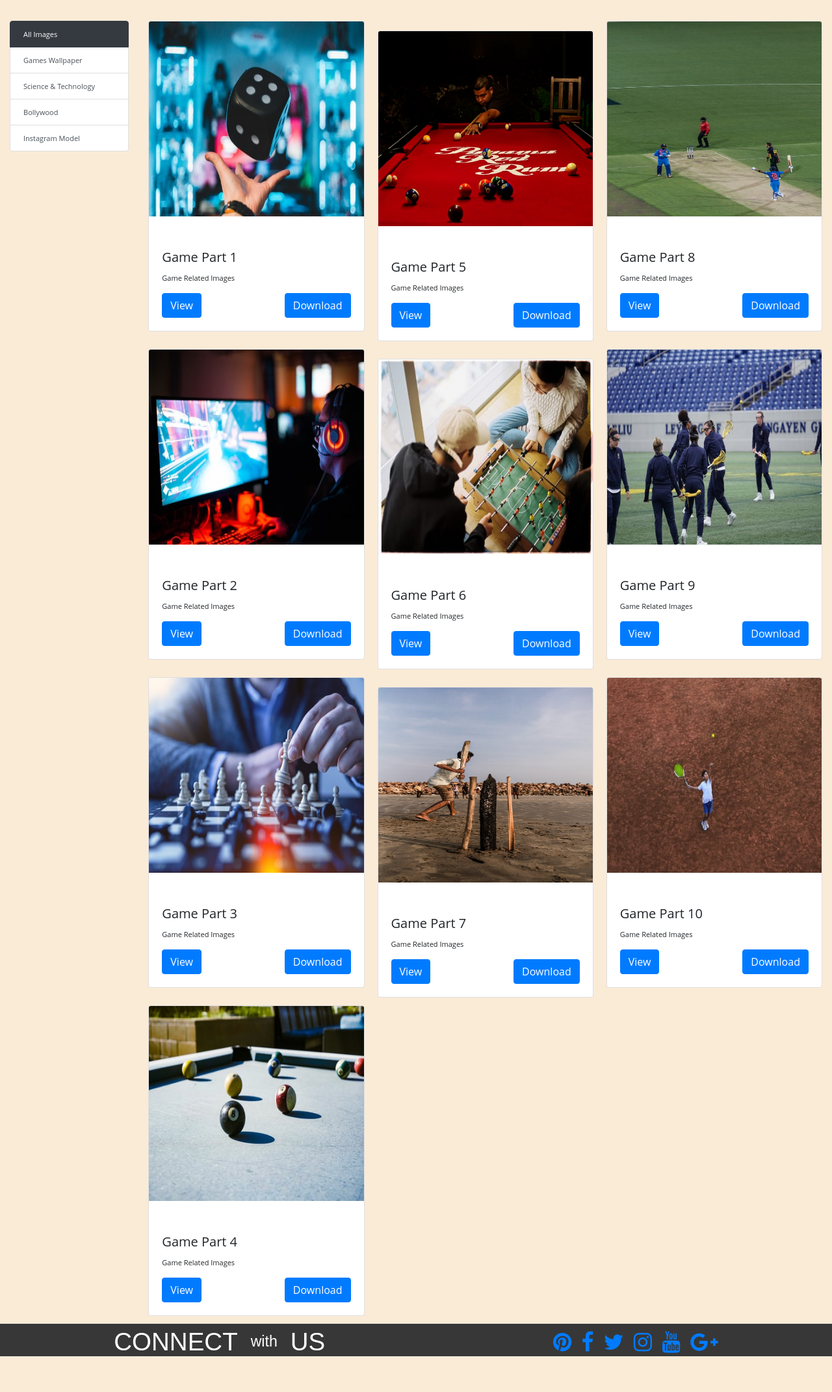
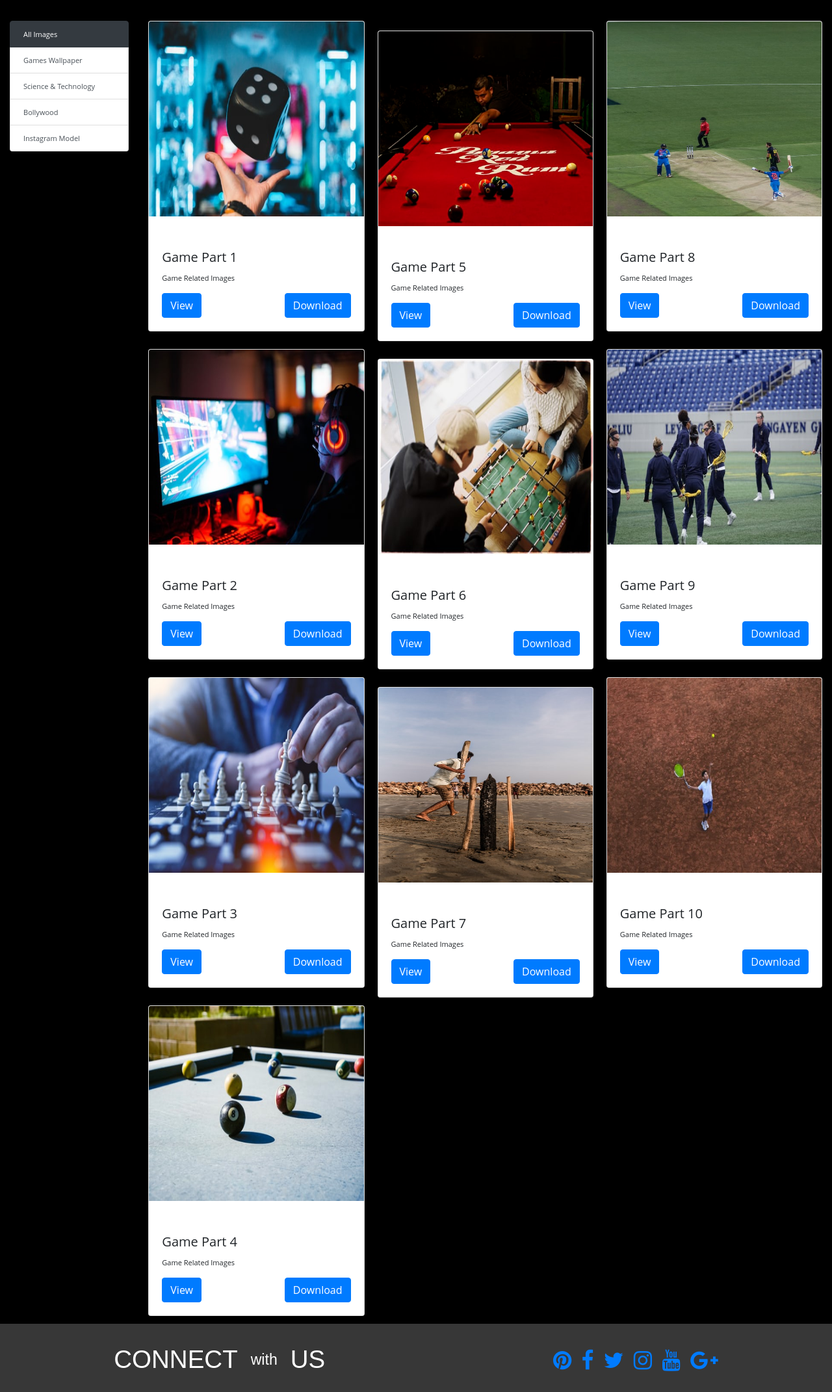
Before and after one commit to zeeshan606115/ImageBazaarClone, a Django app: page /category/1/ in a window 1280 px wide. Shown: the part 53-2195 px from the top of the page at 65% size. Before the commit the page ends 2140 px from the top, so only its background shows below. Run offline with Django 3.2, Linux system fonts and the light colour scheme; data comes from the database, SQL or seed files in the repository; some libraries are stand-ins or nearby versions.

Commit message:
UI has changed

```diff
--- a/imagebazar/settings.py
+++ b/imagebazar/settings.py
@@ -25,7 +25,7 @@ SECRET_KEY = '95ivp29x4go3$nbdu970bjl2)%231^%wq_g!smtz(=$g91+5nc'
 # SECURITY WARNING: don't run with debug turned on in production!
 DEBUG = True
 
-ALLOWED_HOSTS = ['awesomephotography.herokuapp.com']
+ALLOWED_HOSTS = ['awesomephotography.herokuapp.com', '127.0.0.1']
 
 
 # Application definition
--- a/templates/home.html
+++ b/templates/home.html
@@ -45,7 +45,7 @@
   opacity: 1;
 }
 body{
-        background-color : antiquewhite;
+        background-color : black;
 
 }
 
@@ -327,7 +327,7 @@ footer {
 
 <footer class="flex-rw">
 
-  <section class="footer-social-section flex-rw">
+  <section class="footer-social-section flex-rw" style="height: 100px;">
       <span class="footer-social-overlap footer-social-connect">
       CONNECT <span class="footer-social-small">with</span> US
       </span>
```
